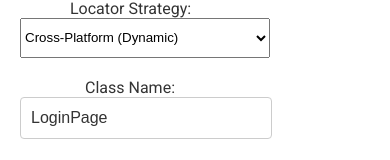
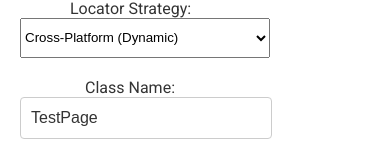
Before and after one commit to Anirudho747/AI-FE, a React (Create React App) app: page /dom-to-appiumcode in a window 390 px wide. Shown: the part 353-513 px from the top of the page. Built offline with nearby package versions, Linux system fonts and the light colour scheme.

Commit message:
Default Class name updated for Mobile

```diff
--- a/src/components/DomToCode7.js
+++ b/src/components/DomToCode7.js
@@ -3,7 +3,7 @@ import React, { useState } from "react";
 const GeneratePOM = () => {
     const [xmlInput, setXmlInput] = useState("");
     const [platform, setPlatform] = useState("DYNAMIC_RUNTIME");
-    const [className, setClassName] = useState("LoginPage");
+    const [className, setClassName] = useState("TestPage");
     const [packageName, setPackageName] = useState("com.mobile.pages");
     const [baseClassName, setBaseClassName] = useState("MobileBase");
     const [loading, setLoading] = useState(false);
```
